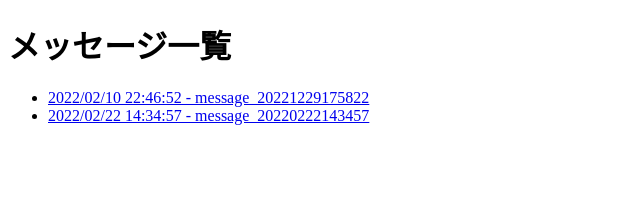
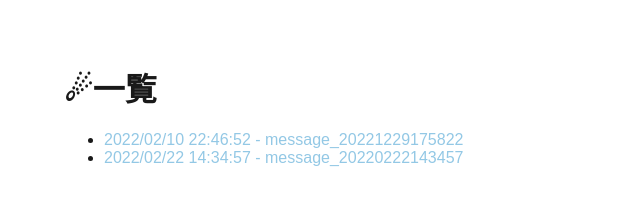
Before and after one commit to hitodeo0/odaibako-hitodeo0, a plain HTML site: page docs/hitodehitodehitode.html in a window 1280 px wide. Shown: the whole page, without its empty margins (0-640 px from the left). Drawn offline with Linux system fonts and the light colour scheme.

Commit message:
一覧ページを修正

```diff
--- a/docs/hitodehitodehitode.html
+++ b/docs/hitodehitodehitode.html
@@ -2,10 +2,11 @@
 <html lang="ja">
 <head>
   <meta charset="UTF-8">
-  <title>メッセージ一覧</title>
+  <title>☄一覧</title>
+  <link rel="stylesheet" href="style.css" />
 </head>
 <body>
-  <h1>メッセージ一覧</h1>
+  <h1>☄一覧</h1>
   <ul id="message-list"></ul>
 
   <script>
@@ -16,7 +17,7 @@
         data.forEach(item => {
           const li = document.createElement("li");
           const a = document.createElement("a");
-          a.href = item.path;
+          a.href = "messages/" + item.path;
           a.textContent = `${item.date} - ${item.title}`;
           li.appendChild(a);
           ul.appendChild(li);
```
